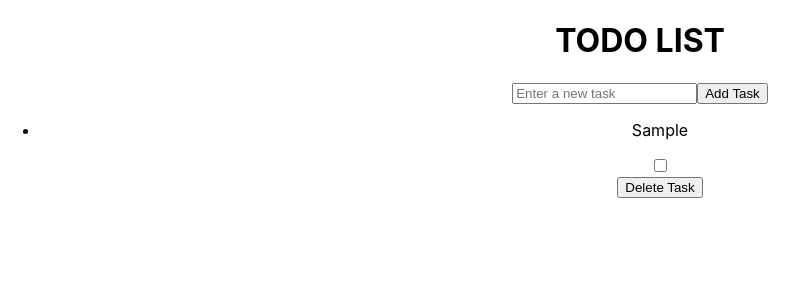
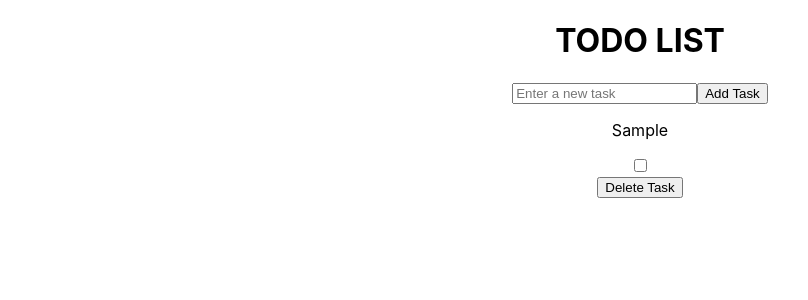
Before and after one commit to ReneRisa/todo-app, a React (Create React App) app: page / in a window 1280 px wide. Both pictures are taken after typing "Sample" into the empty fields and a click on the button "Add Task". Shown: the top 300 px of the page, without its empty margins (0-808 px from the left). Built offline with nearby package versions, Linux system fonts and the light colour scheme.

Commit message:
Marking Task Completed

```diff
--- a/src/App.js
+++ b/src/App.js
@@ -9,8 +9,11 @@ function App() {
   const [todos, setTodos] = useState([]) //state of todos in an array
   const [completed, setCompleted] = useState(false) //state of completed todos
 
-  const toggleCompleted = (todo) => {
-    setCompleted(true)
+  const toggleCompleted = (index) => {
+    const updatedTodos = [...todos]
+    updatedTodos[index].completed =!updatedTodos[index].completed
+    setTodos(updatedTodos)
+
   }
 
   const removeTodo = (todo) => {
@@ -18,12 +21,15 @@ function App() {
   }
 
   const addTodo = (todo) => {
-    setTodos([...todos, todo])
+
+    setTodos([...todos, [todo, completed]]) // Each task is now an array with text and completed properties
+
   }
   return (
     <div className="App">
       <AddTask addTodo={addTodo} completed={completed}/>
-      <TodoList todos={todos} removeTodo={removeTodo}/>
+      <TodoList todos={todos} removeTodo={removeTodo}
+      toggleCompleted={toggleCompleted}/>
     </div>
   );
 }
--- /dev/null
+++ b/src/TodoItem.css
@@ -0,0 +1,14 @@
+/* TodoList.css */
+.completed{
+    text-decoration: line-through;
+    color: #999;
+  }
+
+  ul {
+    list-style-type: none;
+    padding: 0;
+  }
+
+  li {
+    margin: 5px 0;
+  }
--- a/src/TodoItem.jsx
+++ b/src/TodoItem.jsx
@@ -1,4 +1,5 @@
-function TodoItem({todo, removeTodo}) {
+import './TodoItem.css'
+function TodoItem({todo, removeTodo, toggleCompleted, index}) {
 
     const handleRemove = (e) => {
         e.stopPropagation();
@@ -8,12 +9,12 @@ function TodoItem({todo, removeTodo}) {
     return (
         <li>
             <div>
-            <p>
+            <p className={todo.completed ? 'completed' : ''}>
                {todo}
             </p>
             <input type="checkbox"
                 checked={todo.completed}
-                onChange={() => removeTodo(todo.id)}/>
+                onChange={() => toggleCompleted(index)}/>
             </div>
             <div>
                 <button onClick={handleRemove}>
--- a/src/TodoList.jsx
+++ b/src/TodoList.jsx
@@ -4,9 +4,10 @@ function TodoList(props){
         <div>
             {props.todos.length > 0?(
                 <ul>
-                    {props.todos.map((todo) => (
-                    <TodoItem key={todo.id} todo={todo}
-                    removeTodo={props.removeTodo}/>
+                    {props.todos.map((todo, index) => (
+                    <TodoItem key={index} index={index} todo={todo}
+                    removeTodo={props.removeTodo}
+                    toggleCompleted={props.toggleCompleted}/>
                     ))}
                 </ul>) : (
                 <p>No Tasks yet</p>
```
